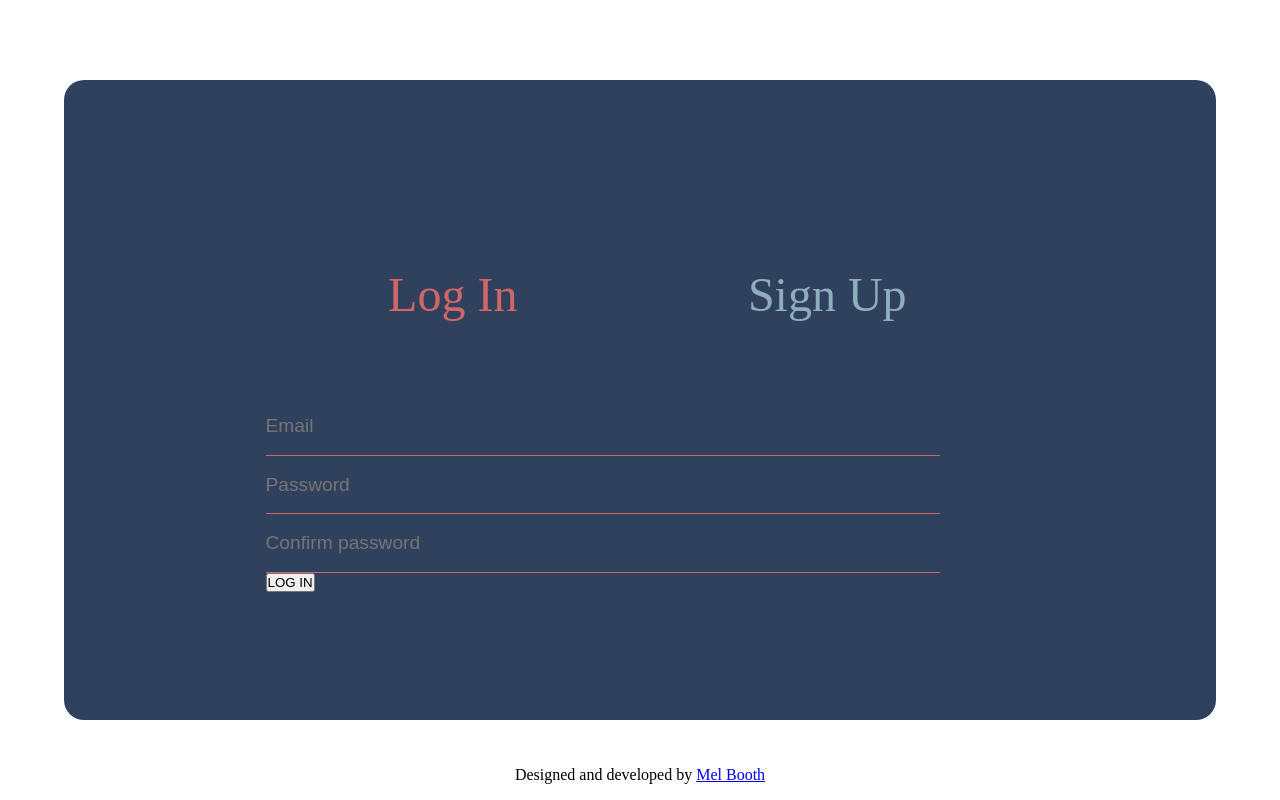
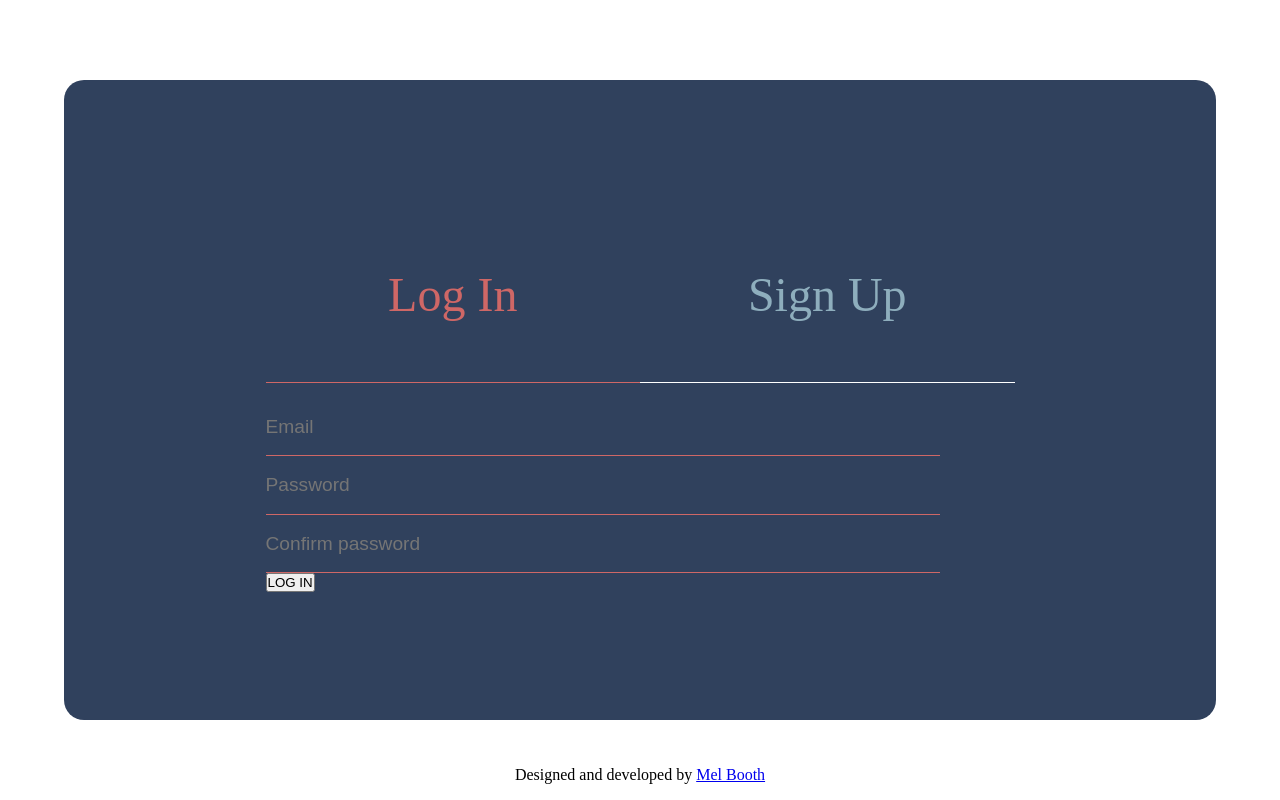
Before and after one commit to mel-booth/signup-form, a website: page index.html in a window 1280 px wide. Drawn offline with Linux system fonts and the light colour scheme.

Commit message:
add underline - active vs inactive styling

```diff
--- a/index.html
+++ b/index.html
@@ -15,8 +15,10 @@
       <div class="box-container">
         <form action="">
           <ul class='tabs'>
-            <li class='active' id='login'><a href=#>Log In</a></li>
-            <li id='signup'><a href=#signup>Sign Up</a></li>
+            <li class='active' id='login'><a href=#>Log In</a>
+            <span class='underline'></span></li>
+            <li id='signup'><a href=#signup>Sign Up</a>
+              <span class='underline'></span></li>
           </ul>
           <div class="inputs-container">
               <input class='active-input' type="email" placeholder='Email'>
--- a/main.css
+++ b/main.css
@@ -67,6 +67,22 @@
   color: #cf6766;
 }
 
+.underline {
+  position: relative;
+  width: 100%;
+  float: left;
+  background-color: white;
+  height: 1px;
+}
+
+.active .underline {
+  position: relative;
+  width: 100%;
+  float: left;
+  background-color: #cf6766;
+  height: 1px;
+}
+
 .inputs-container {
   position: relative;
   float: left;
```
